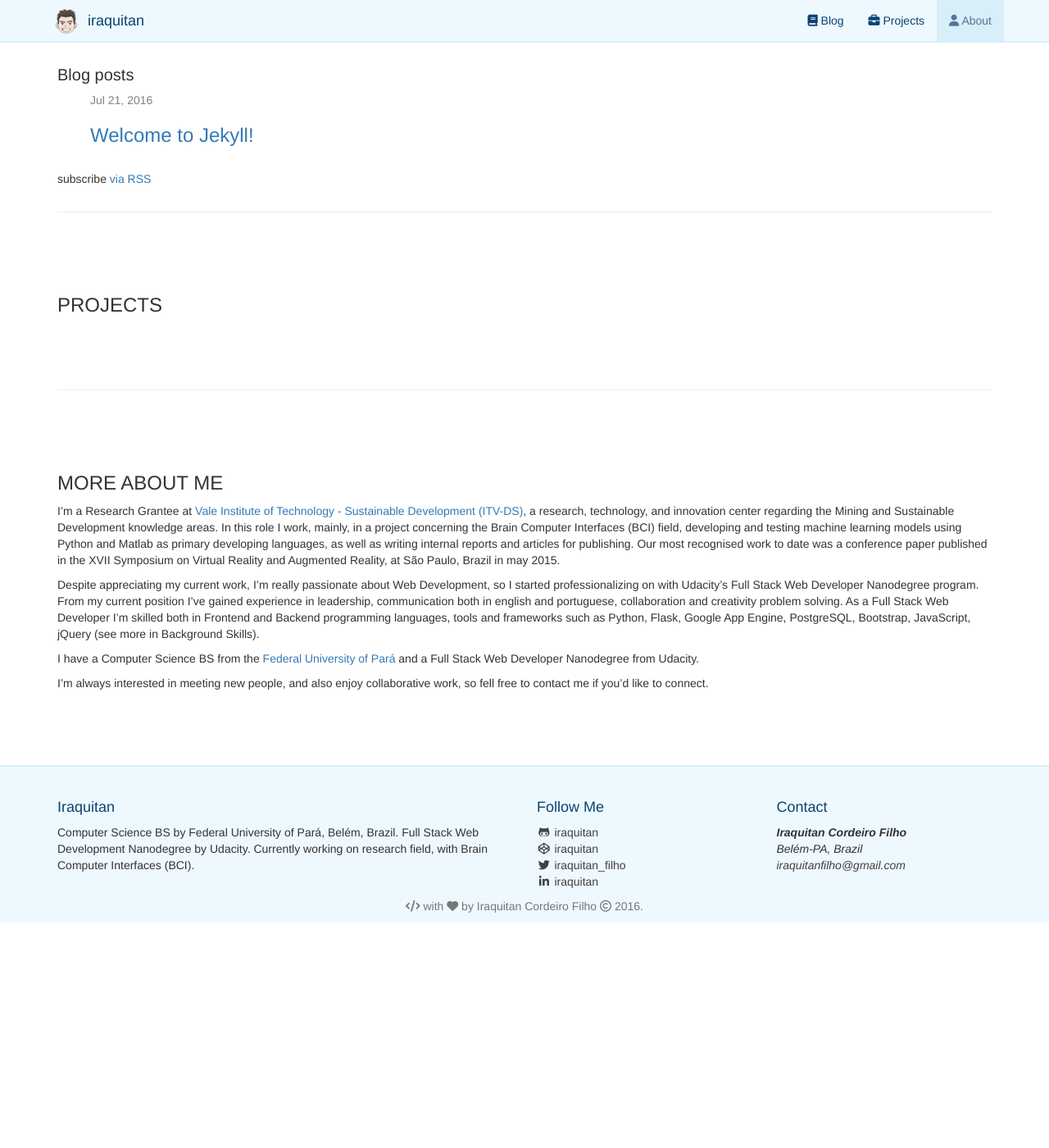
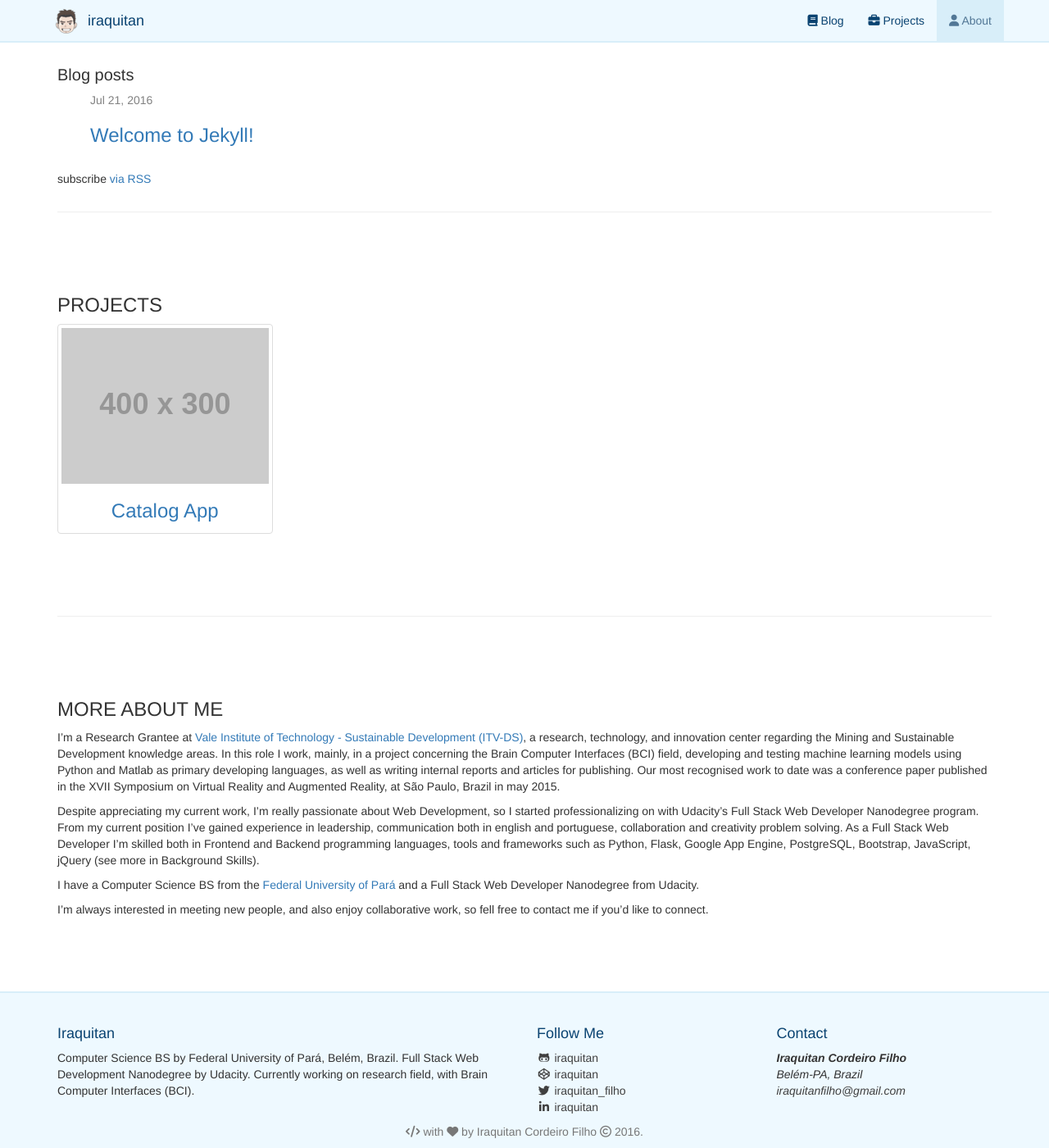
Before and after one commit to iraquitan/iraquitan.github.io, a Jekyll site: the page built from index.html, in a window 1280 px wide and 1400 px high, scrolled down 422 px. Shown: the whole window at 82% size. Built offline with Jekyll 4.4.1, drawn with Linux system fonts in a browser that asks for light colours; nearby versions of some CDN libraries; before the commit the page ends 1547 px from its top, so only the background shows below that.

Commit message:
feat(enhance): Add projects as bootstrap modal
Add projects_modal.html(include) to include all the projects inside the
_data/projects folder. Edit projects.html(include) to support the new
changes. Include the projects_modal.html to the index.html. Add modal
styles to _layout.scss.

Resolves #1

```diff
--- a/_includes/projects.html
+++ b/_includes/projects.html
@@ -5,14 +5,15 @@
     </div>
   </div>
   <div class="row">
-    {% for project in site.projects %}
+    {% for project_hash in site.data.projects %}
+      {% assign project = project_hash[1] %}
       <div class="col-sm-6 col-md-4 col-lg-3">
         <div class="row">
-          <div class="col-sm-12">
-            <h3>{{ project.title }}</h3>
-            <p>{{ project.excerpt | remove: '<p>' | remove: '</p>' }}</p>
-            <p><small class="text-muted">{{ project.date | date: "%b %-d, %Y" }}</small></p>
-            <a href="{{ project.url | prepend: site.baseurl }}" class="btn btn-primary">Read more</a>
+          <div class="col-sm-12 text-center">
+            <a href="#myModal{{ forloop.index }}" data-toggle="modal" class="thumbnail">
+              <img src="{{ project.main_image }}" class="img-responsive" alt="{{ project.title }}">
+              <h3>{{ project.title }}</h3>
+            </a>
           </div>
         </div>
       </div>
--- /dev/null
+++ b/_includes/projects_modal.html
@@ -0,0 +1,31 @@
+<!-- Projects Modal -->
+{% for project_hash in site.data.projects %}
+  {% assign project = project_hash[1] %}
+  <div class="modal fade" id="myModal{{ forloop.index }}" tabindex="-1" role="dialog" aria-labelledby="myModalLabel">
+    <div class="modal-dialog" role="document">
+      <div class="modal-content">
+        <div class="close" data-dismiss="modal" aria-label="Close"><span aria-hidden="true">&times;</span></div>
+        <div class="container">
+          <div class="row text-center">
+            <div class="col-lg-8 col-lg-offset-2">
+              <div class="modal-body">
+                <h2 class="text-uppercase">{{ project.title }}</h2>
+                <h3>
+                  <a href="{{ project.url}}" target="_blank"><i class="fa fa-github"></i></a>
+                </h3>
+                {% for cat in project.categories %}
+                  <span class="label label-info text-lowercase">{{ cat }}</span>
+                {% endfor %}
+                <hr class="m-y-2">
+                {% for desc in project.description %}
+                  <p class="text-left">{{ desc }}</p>
+                {% endfor %}
+                <button type="button" class="btn btn-default" data-dismiss="modal"><i class="fa fa-times"></i> Close</button>
+              </div>
+            </div>
+          </div>
+        </div>
+      </div>
+    </div>
+  </div>
+{% endfor %}
--- a/_sass/_layout.scss
+++ b/_sass/_layout.scss
@@ -103,3 +103,34 @@
         }
     }
 }
+/**
+ * Projects Modal
+ */
+.modal-dialog {
+    width: 100%;
+    height: 100%;
+    margin: 0;
+    .modal-content {
+        padding: 100px 0;
+        min-width: 100%;
+        min-height: 100%;
+        border-radius: 0;
+        border: none;
+        .modal-body {
+            padding: 15px;
+        }
+        .close {
+            z-index: 1042;
+            position: fixed;
+            top: 0;
+            right: 0;
+            padding: 1em;
+        }
+        .btn-default {
+            border: none;
+        }
+        .m-y-2 {
+            border-top: 5px solid $bgHighlight;
+        }
+    }
+}
--- a/index.html
+++ b/index.html
@@ -46,3 +46,5 @@
 {% include projects.html %}
 <hr class="m-y-2">
 {% include about.html %}
+
+{% include projects_modal.html %}
```
Also changed, not shown: _data/projects/catalog-app.yml (added, +9 -0 lines).
